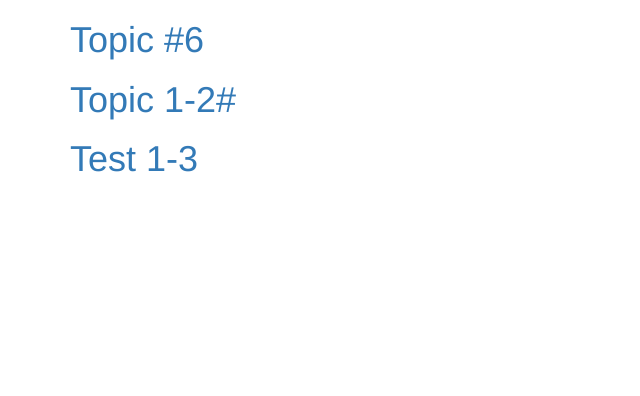
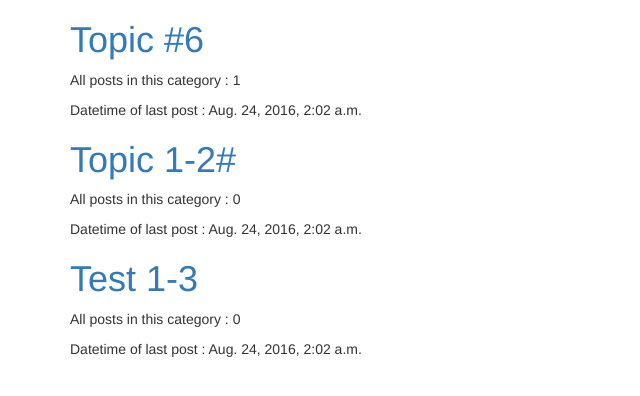
Before and after one commit to Bartimeys/forum, a Django app: page /category/5/ in a window 1280 px wide. Shown: the top 396 px of the page, without its empty margins (0-640 px from the left). Run offline with Django 3.2, Linux system fonts and the light colour scheme; data comes from the database, SQL or seed files in the repository; both versions use the stored data as it was after the commit; some libraries are stand-ins or nearby versions.

Commit message:
add count of topics, posts, ets

```diff
--- a/blog/templates/blog/category.html
+++ b/blog/templates/blog/category.html
@@ -3,7 +3,9 @@
 {% block content %}
     {% for  topic in  topics %}
         <div>
-            <h1><a href="topic/{{ topic.id }}">{{ topic }}</a></h1>
+            <h1><a href="topic/{{ topic.topic.id }}">{{ topic.topic }}</a></h1>
+            <p>All posts in this category : {{ topic.posts_count }}</p>
+            <p>Datetime of last post : {{ topic.datetime_last_post }}</p>
         </div>
     {% endfor %}
 {% endblock %}
--- a/blog/templates/blog/home_page.html
+++ b/blog/templates/blog/home_page.html
@@ -3,7 +3,9 @@
 {% block content %}
     {% for category in categories %}
         <div>
-            <h1><a href="category/{{ category.id }}">{{ category }}</a></h1>
+            <h1><a href="category/{{ category.category.id }}">{{ category.category }}</a></h1>
+        <p>All topics in category : {{ category.topics_count }}</p>
+        <p>All posts in category : {{ category.posts_count }}</p>
         </div>
     {% endfor %}
 {% endblock %}
--- a/blog/templates/blog/topic.html
+++ b/blog/templates/blog/topic.html
@@ -4,6 +4,8 @@
     {% for  post in  posts %}
         <div>
             <h1>{{ post }}</h1>
+            <p>{{ post.body }}</p>
+            <p>{{ post.date }}</p>
         </div>
     {% endfor %}
 {% endblock %}
--- a/blog/views.py
+++ b/blog/views.py
@@ -3,15 +3,32 @@ from django.utils import timezone
 from .models import Post, Category, Topic
 from django.http import HttpResponse
 
+
 def home_page(request):
     categories = Category.objects.all()
-    return render(request, 'blog/home_page.html', {'categories': categories})
+    categories_model = []
+    for category in categories:
+        topics = Topic.objects.filter(category_id=category.id).all()
+        posts_count = 0
+        for topic in topics:
+            posts = Post.objects.filter(topic_id=topic.id).all()
+            posts_count += len(posts)
+        len_topic = len(topics)
+        categories_model.append({'category': category, 'topics_count': len_topic,
+                                 'posts_count' : posts_count})
+    return render(request, 'blog/home_page.html', {'categories': categories_model})
 
 
 def category(request, category_id):
     topics = Topic.objects.filter(category_id=category_id)
-    # date_last_post = Post.objects.order_by(date__lte=timezone.now()).order_by('date')
-    return render(request, 'blog/category.html', {'topics': topics})
+    cat_f_top_model = []
+    for topic in topics:
+        posts = Post.objects.filter(topic_id=topic.id).all()
+        last_post = Post.objects.all()[Post.objects.count() - 1]
+        date_last_post = last_post.date
+        len_post_top = len(posts)
+        cat_f_top_model.append({'topic': topic, 'posts_count': len_post_top, 'datetime_last_post': date_last_post})
+    return render(request, 'blog/category.html', {'topics': cat_f_top_model})
 
 
 def topic(request, category_id, topic_id):
```
Also changed, not shown: db.sqlite3.
